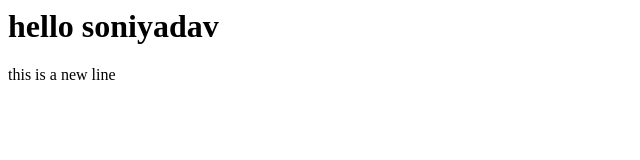
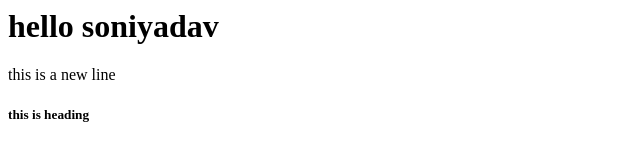
Before and after one commit to Sonisubhashyadav/localrepo, a plain HTML site: page index.html in a window 1280 px wide. Shown: the full height of the page, 0-640 px from the left. Drawn offline with Linux system fonts and the light colour scheme.

Commit message:
add heading

```diff
--- a/index.html
+++ b/index.html
@@ -1,2 +1,3 @@
 <h1>hello soniyadav</h1>
 <p>this is a new line</p>
+<h5>this is heading</h5>
```
